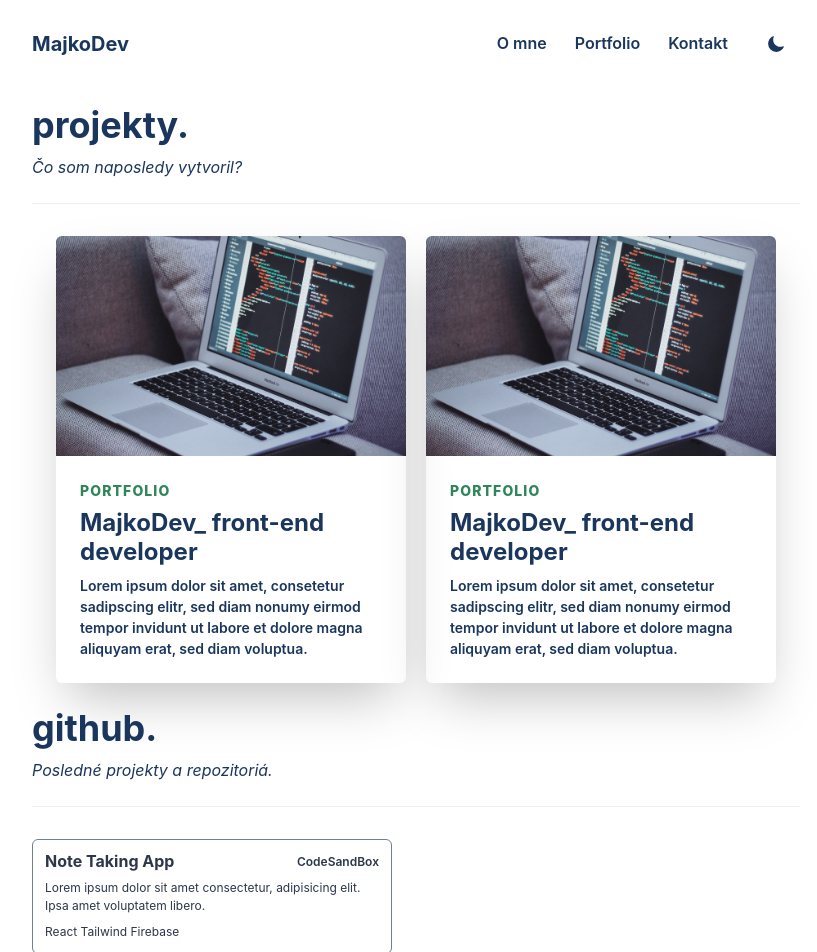
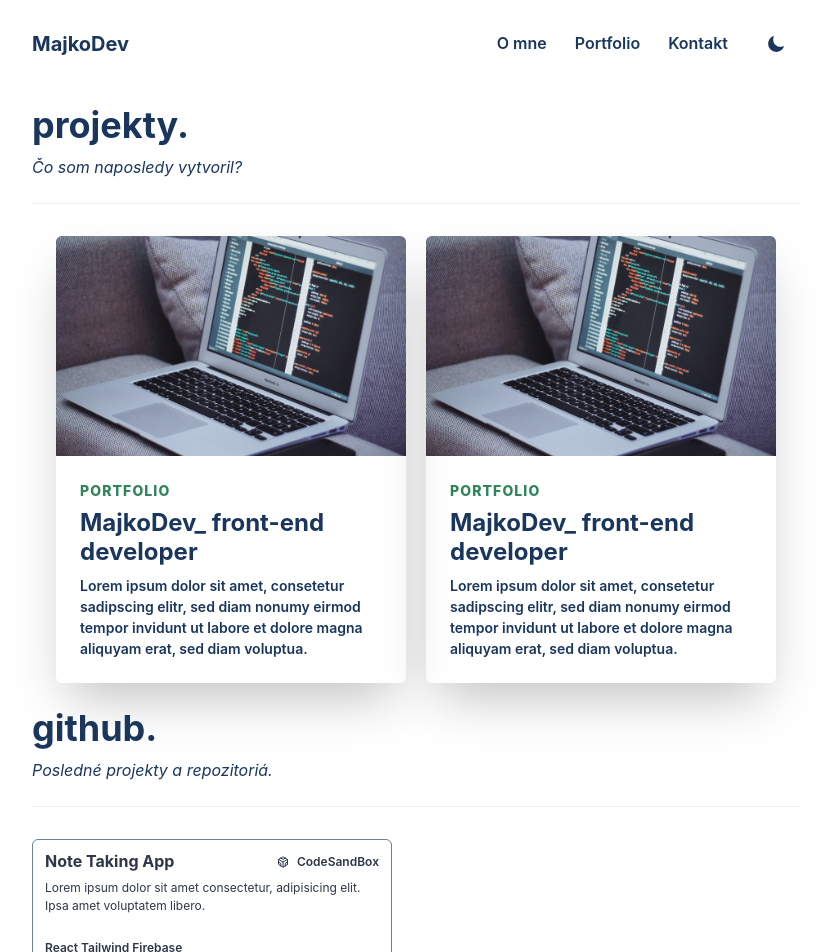
Before and after one commit to MajkoDev/my-portfolio, a Next.js app: page /portfolio in a window 1280 px wide. Shown: the top 952 px of the page, without its empty margins (224-1041 px from the left). Built offline with nearby package versions, Linux system fonts and the light colour scheme.

Commit message:
updated CardGithub.jsx

```diff
--- a/src/components/cards/CardGithub.jsx
+++ b/src/components/cards/CardGithub.jsx
@@ -6,8 +6,10 @@ import {
   Flex,
   Spacer,
   Box,
+  HStack,
 } from "@chakra-ui/react";
 import NextLink from "next/link";
+import { FiCodesandbox } from "react-icons/fi";
 
 const CardGithub = () => {
   return (
@@ -22,18 +24,23 @@ const CardGithub = () => {
         <Heading size='sm'>Note Taking App</Heading>
         <Spacer />
 
-        <NextLink href='https://github.com/MajkoDev' passHref>
-          <Link fontWeight='600' fontSize='xs'>
-            CodeSandBox
-          </Link>
-        </NextLink>
+          <NextLink href='/' passHref>
+            <Link fontWeight='600' fontSize='xs'>
+              <HStack>
+                <FiCodesandbox m={2} />
+                <Text>CodeSandBox</Text>
+              </HStack>
+            </Link>
+          </NextLink>
       </Flex>
 
-      <Text fontSize='xs' mb={2}>
+      <Text fontSize='xs' mb={6}>
         Lorem ipsum dolor sit amet consectetur, adipisicing elit. Ipsa amet
         voluptatem libero.
       </Text>
-      <Text fontSize='xs'>React Tailwind Firebase</Text>
+      <Text fontSize='xs' fontWeight='semibold'>
+        React Tailwind Firebase
+      </Text>
     </Container>
   );
 };
```
